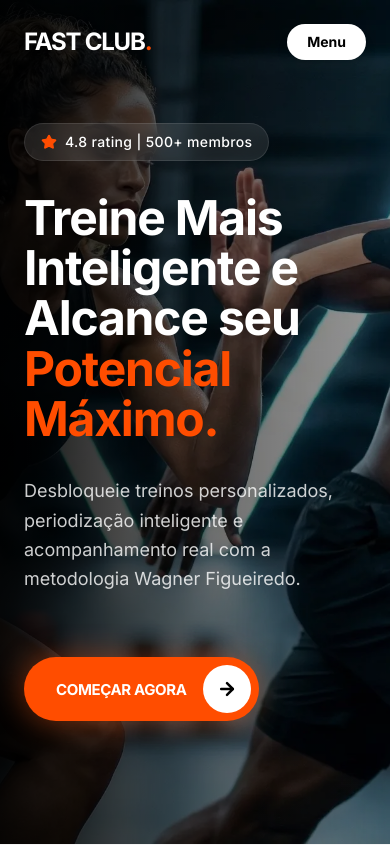
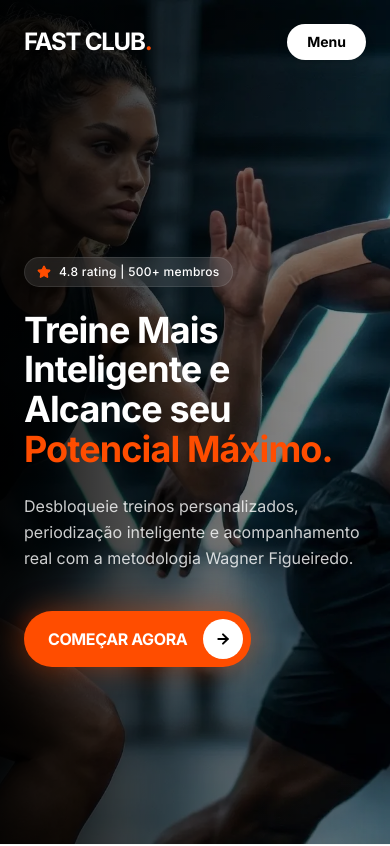
Before and after one commit to synapseb2b/Fast-Club-Run, a Next.js app: page / in a window 390 px wide. Shown: the top 846 px of the page. Built offline with nearby package versions, Linux system fonts and the light colour scheme.

Commit message:
Update hero.tsx

```diff
--- a/components/sections/hero.tsx
+++ b/components/sections/hero.tsx
@@ -8,7 +8,8 @@ import { fadeInUp, staggerContainer, fadeInLeft } from "@/lib/animations";
 
 export function HeroSection() {
     return (
-        <section className="relative h-screen w-full flex flex-col justify-center overflow-hidden bg-black">
+        // Mantivemos h-screen, mas adicionamos suporte a telas muito baixas
+        <section className="relative h-screen min-h-[600px] w-full flex flex-col justify-center overflow-hidden bg-black">
 
             <div className="absolute inset-0 z-0">
                 <Image
@@ -21,8 +22,8 @@ export function HeroSection() {
                 <div className="absolute inset-0 bg-gradient-to-r from-black/90 via-black/30 to-transparent z-10" />
             </div>
 
-            {/* Container Principal: max-w-[1600px] para permitir mais largura total */}
-            <div className="w-full max-w-[1600px] mx-auto px-6 md:px-16 lg:px-24 relative z-20 h-full flex flex-col justify-center">
+            {/* Adicionei 'pt-20' para garantir que o conteúdo não colida com o menu em laptops */}
+            <div className="w-full max-w-[1600px] mx-auto px-6 md:px-16 lg:px-24 relative z-20 h-full flex flex-col justify-center pt-20">
 
                 <motion.div
                     className="w-full flex flex-col items-start"
@@ -33,28 +34,35 @@ export function HeroSection() {
                     {/* 1. Badge */}
                     <motion.div
                         variants={fadeInUp}
-                        className="mb-8 inline-flex items-center gap-2 bg-white/10 backdrop-blur-md border border-white/10 px-4 py-2 rounded-full"
+                        className="mb-6 md:mb-8 inline-flex items-center gap-2 bg-white/10 backdrop-blur-md border border-white/10 px-3 py-1.5 md:px-4 md:py-2 rounded-full"
                     >
-                        <Star className="w-4 h-4 text-primary fill-primary" />
-                        <span className="text-white text-sm font-medium tracking-wide">
+                        <Star className="w-3.5 h-3.5 md:w-4 md:h-4 text-primary fill-primary" />
+                        <span className="text-white text-xs md:text-sm font-medium tracking-wide">
                             4.8 rating | 500+ membros
                         </span>
                     </motion.div>
 
-                    {/* 2. H1 - Aumentado para max-w-6xl (era 4xl) */}
-                    {/* Isso permite que o texto se estique mais, evitando quebras desnecessárias */}
+                    {/* 2. H1 - AJUSTADO: Escalonamento mais suave para monitores intermediários */}
                     <motion.h1
                         variants={fadeInLeft}
-                        className="text-5xl md:text-7xl lg:text-[5.5rem] font-bold leading-[1.05] tracking-tight text-white mb-8 max-w-6xl"
+                        className="
+                            font-bold leading-[1.1] tracking-tight text-white mb-6 md:mb-8 max-w-6xl
+                            text-4xl           /* Mobile pequeno */
+                            sm:text-5xl        /* Mobile grande */
+                            md:text-5xl        /* Tablet / Laptop pequeno (Correção do problema) */
+                            lg:text-6xl        /* Monitor padrão */
+                            xl:text-7xl        /* Monitor grande */
+                            2xl:text-[5.5rem]  /* Widescreen (Mantido o original) */
+                        "
                     >
                         Treine Mais Inteligente e Alcance seu <br className="hidden lg:block" />
                         <span className="text-primary"> Potencial Máximo.</span>
                     </motion.h1>
 
-                    {/* 3. Texto de Apoio - Aumentado para max-w-3xl (era 2xl) */}
+                    {/* 3. Texto de Apoio */}
                     <motion.p
                         variants={fadeInUp}
-                        className="text-lg md:text-xl text-white/80 leading-relaxed mb-16 max-w-3xl font-normal"
+                        className="text-base md:text-lg lg:text-xl text-white/80 leading-relaxed mb-10 md:mb-16 max-w-xl md:max-w-2xl lg:max-w-3xl font-normal"
                     >
                         Desbloqueie treinos personalizados, periodização inteligente e
                         acompanhamento real com a metodologia Wagner Figueiredo.
@@ -63,22 +71,22 @@ export function HeroSection() {
                     {/* 4. Linha Inferior */}
                     <motion.div
                         variants={fadeInUp}
-                        className="w-full flex flex-col md:flex-row items-start md:items-center justify-between gap-10"
+                        className="w-full flex flex-col md:flex-row items-start md:items-center justify-between gap-8 md:gap-10"
                     >
                         {/* Lado Esquerdo: CTA */}
                         <a
                             href="#pricing"
-                            className="group relative inline-flex items-center gap-4 bg-primary hover:bg-primary-hover text-white pl-8 pr-2 py-2 rounded-full transition-all duration-300 shadow-[0_0_30px_rgba(255,77,0,0.4)] hover:shadow-primary/60 hover:-translate-y-1"
+                            className="group relative inline-flex items-center gap-4 bg-primary hover:bg-primary-hover text-white pl-6 pr-2 py-2 md:pl-8 md:pr-2 rounded-full transition-all duration-300 shadow-[0_0_30px_rgba(255,77,0,0.4)] hover:shadow-primary/60 hover:-translate-y-1"
                         >
-                            <span className="text-lg font-bold tracking-tight uppercase text-[15px]">Começar Agora</span>
-                            <span className="w-12 h-12 rounded-full bg-white text-black flex items-center justify-center transition-transform duration-300 group-hover:rotate-45">
-                                <ArrowRight className="w-5 h-5 stroke-[3px]" />
+                            <span className="text-base md:text-lg font-bold tracking-tight uppercase">Começar Agora</span>
+                            <span className="w-10 h-10 md:w-12 md:h-12 rounded-full bg-white text-black flex items-center justify-center transition-transform duration-300 group-hover:rotate-45">
+                                <ArrowRight className="w-4 h-4 md:w-5 md:h-5 stroke-[3px]" />
                             </span>
                         </a>
 
-                        {/* Lado Direito: Texto de Apoio */}
-                        <div className="hidden md:block max-w-xs text-right">
-                            <p className="text-sm text-white/40 leading-relaxed font-light uppercase tracking-wide">
+                        {/* Lado Direito: Texto de Apoio (Escondido em telas muito pequenas, visível em médias) */}
+                        <div className="hidden md:block max-w-[200px] lg:max-w-xs text-right">
+                            <p className="text-xs lg:text-sm text-white/40 leading-relaxed font-light uppercase tracking-wide">
                                 Fast Club Run — Método validado <br /> Performance além dos números.
                             </p>
                         </div>
```
